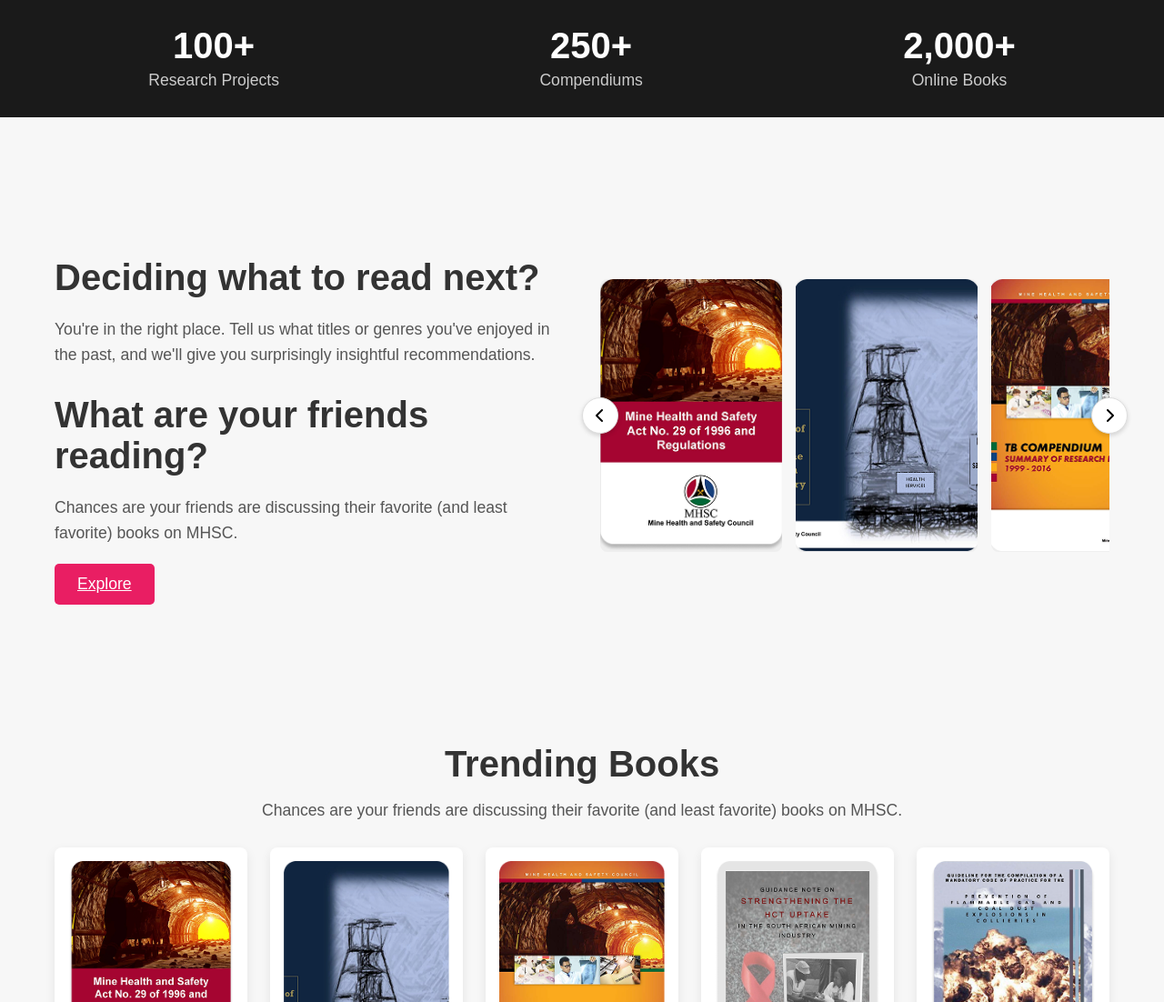
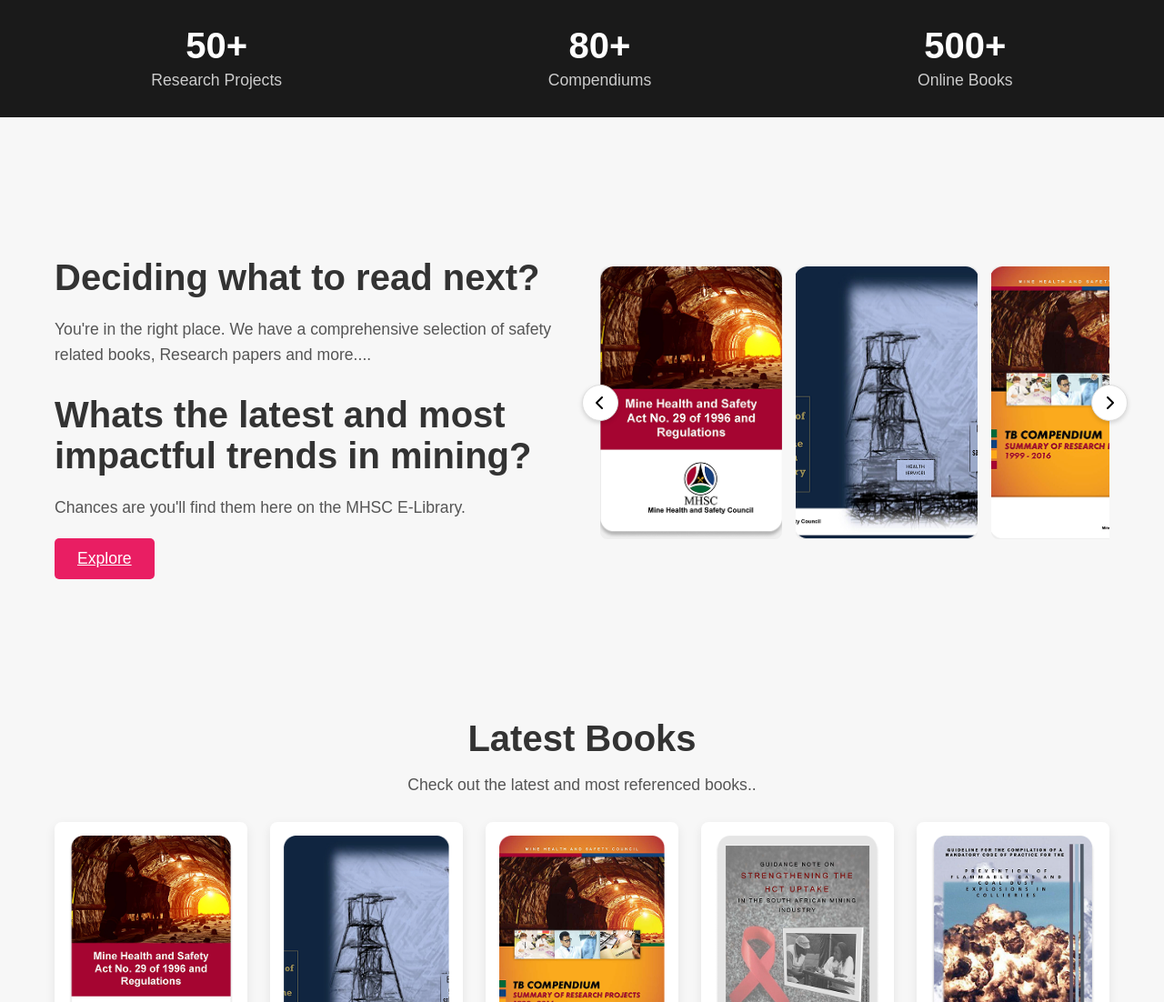
Before and after one commit to Lamulile/mhsc-end-user-library, a plain HTML site: page index.html in a window 1280 px wide. Shown: the part 757-1859 px from the top of the page at 91% size. Drawn offline with Linux system fonts and the light colour scheme.

Commit message:
Update index.html
Minor changes to descriptions & web page links

```diff
--- a/index.html
+++ b/index.html
@@ -31,22 +31,22 @@
     <section class="home-hero-section">
         <div class="hero-content">
             <h1>Meet Your Next <br>Favourite <strong>Book.</strong></h1>
-            <a href="#" class="signup-button">Let's Go</a>
+            <a href="books.html" class="signup-button">Let's Go</a>
         </div>
     </section>
 
     <!-- ========= STATISTICS SECTION (MOVED OUT OF HERO) ========= -->
     <section class="stats-section">
         <div class="statistic">
-            <h2>100+</h2>
+            <h2>50+</h2>
             <p>Research Projects</p>
         </div>
         <div class="statistic">
-            <h2>250+</h2>
+            <h2>80+</h2>
             <p>Compendiums</p>
         </div>
         <div class="statistic">
-            <h2>2,000+</h2>
+            <h2>500+</h2>
             <p>Online Books</p>
         </div>
     </section>
@@ -57,11 +57,11 @@
             <!-- Left Column -->
             <div class="next-read-content">
                 <h2>Deciding what to read next?</h2>
-                <p>You're in the right place. Tell us what titles or genres you've enjoyed in the past, and we'll give you surprisingly insightful recommendations.</p>
+                <p>You're in the right place. We have a comprehensive selection of safety related books, Research papers and more....</p>
 
-                <h2 class="friend-reading-header">What are your friends reading?</h2>
-                <p>Chances are your friends are discussing their favorite (and least favorite) books on MHSC.</p>
-                <a href="#" class="signup-button explore-button">Explore</a>
+                <h2 class="friend-reading-header">Whats the latest and most impactful trends in mining?</h2>
+                <p>Chances are you'll find them here on the MHSC E-Library.</p>
+                <a href=""books.html" class="signup-button explore-button">Explore</a>
             </div>
 
             <!-- Right Column: Slider with Controls -->
@@ -81,8 +81,8 @@
         <!-- ========= TRENDING BOOKS SECTION ========= -->
         <section class="trending-books-section">
             <div class="trending-books-header">
-                <h2>Trending Books</h2>
-                <p class="category-description">Chances are your friends are discussing their favorite (and least favorite) books on MHSC.</p>
+                <h2>Latest Books</h2>
+                <p class="category-description">Check out the latest and most referenced books..</p>
             </div>
             <div class="book-grid">
                 <!-- Book Item 1 -->
```
